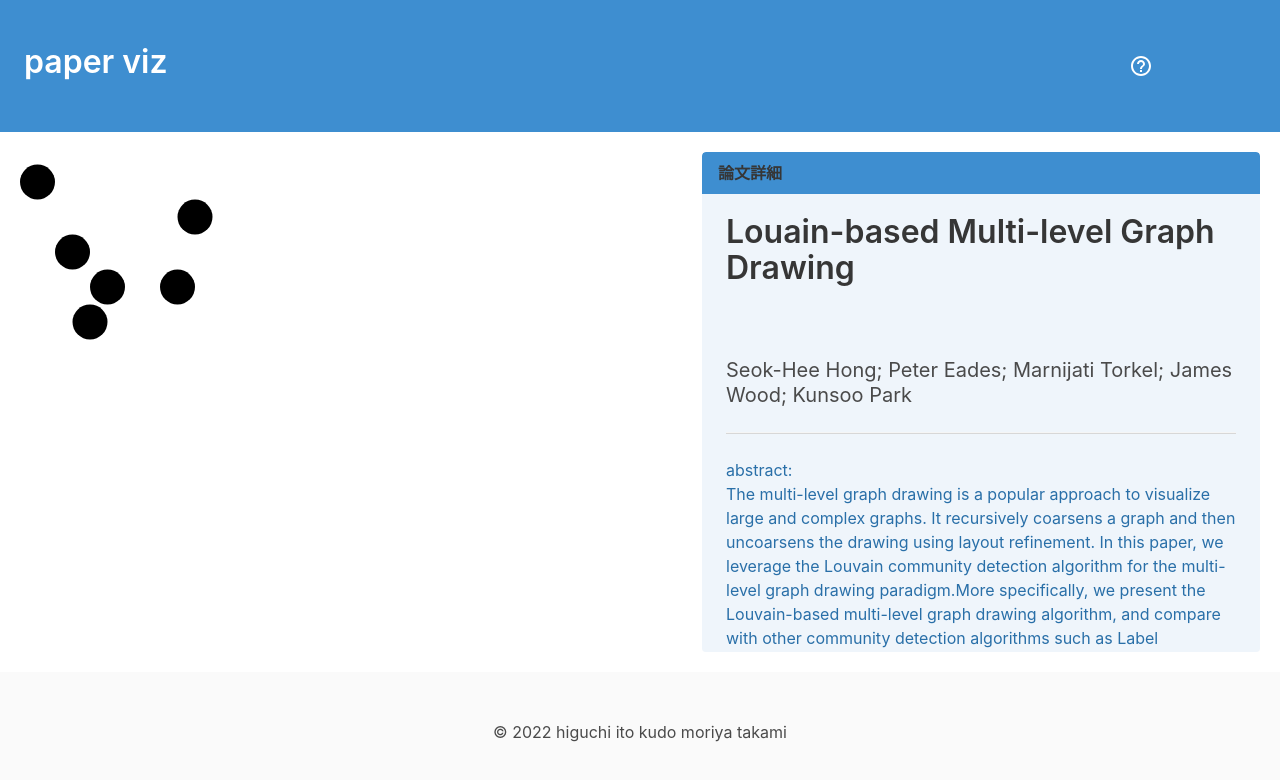
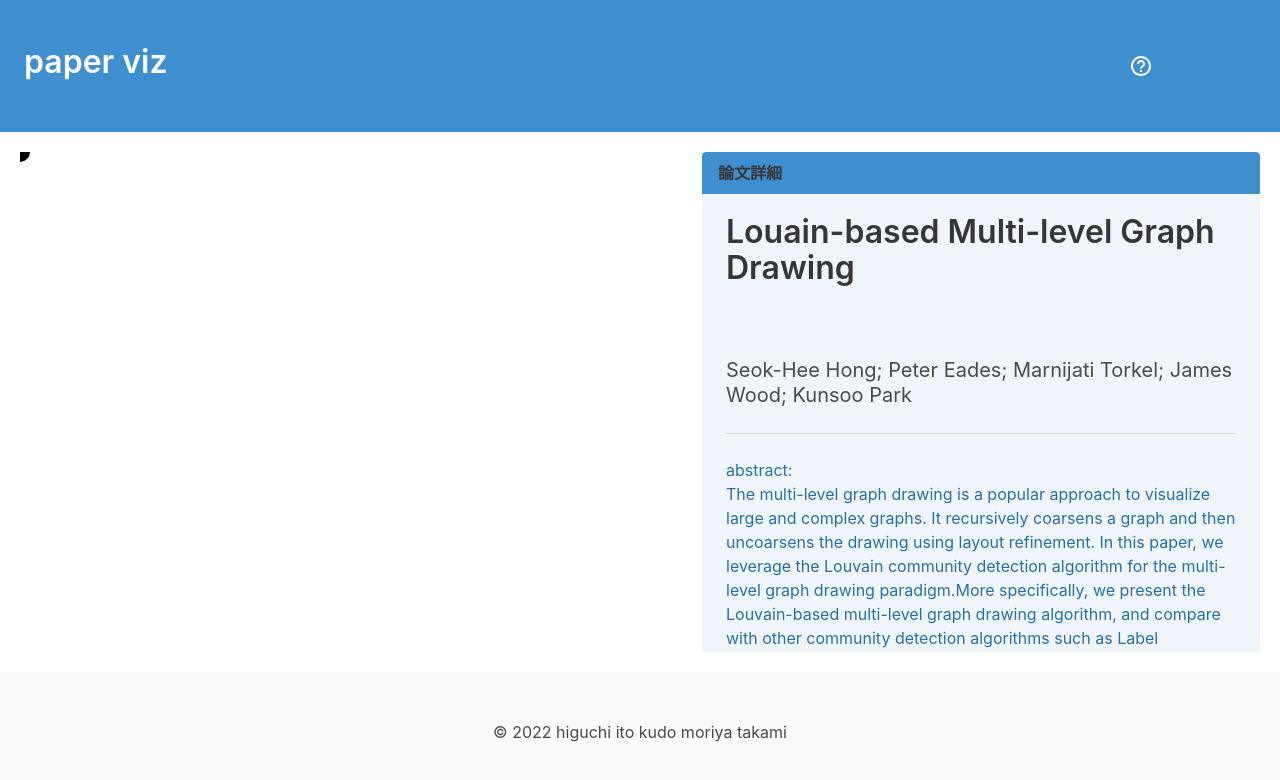
Before and after one commit to vdslab/papers_vis, a React (Vite) app: page /network in a window 1280 px wide. Shown: the top 780 px of the page. Built offline with nearby package versions, Linux system fonts and the light colour scheme.

Commit message:
add networkgraph component

```diff
--- /dev/null
+++ b/src/components/NetworkGraph.jsx
@@ -0,0 +1,39 @@
+import { useEffect, useState,useRef } from "react";
+import * as d3 from 'd3';
+import { forceRadial } from "d3";
+
+const ZoomableSVG= ({ children, width, height }) => {
+    //console.log("ZoomableSVG");
+    const svgRef = useRef();
+    const [k, setK] = useState(0.1);
+    const [x, setX] = useState(width/4);
+    const [y, setY] = useState(height/8);
+    useEffect(() => {
+      const zoom = d3.zoom().on("zoom", (event) => {
+        const { x, y, k } = event.transform;
+        setK(k);
+        setX(x);
+        setY(y);
+      });
+      d3.select(svgRef.current).call(zoom);
+    }, []);
+    return (
+      <svg ref={svgRef} width={width} height={height}
+      className="graph has-background-white"
+      style={{marginLeft: "auto", marginRight: "auto" }}
+      viewBox={`0 0 ${width} ${height}`}>
+        <g transform={`translate(${x},${y})scale(${k})`}>{children}</g>
+      </svg>
+    );
+  }
+
+const NetworkGraph = () => {
+    return(
+    <svg viewBox="0 0 350 200" width = "350" height = "200">
+        <g>
+            <circle cx="0" cy="0" r="10"/>
+        </g>
+    </svg>);
+}
+
+export default NetworkGraph;
--- a/src/pages/network.jsx
+++ b/src/pages/network.jsx
@@ -1,19 +1,13 @@
 import Divider from '@mui/material/Divider';
 import { TabScrollButton } from '@mui/material';
+import  NetworkGraph  from '../components/NetworkGraph';
 
 const Network = () => {
     return(
         <section style={{display:'flex', margin: '20px'}}>
 
             <div style={{width:'55%'}}>
-                <svg viewBox="0 0 200 100" width = "350" height = "200">
-                    <circle cx="10" cy="10" r="10"/>
-                    <circle cx="30" cy="50" r="10"/>
-                    <circle cx="50" cy="70" r="10"/>
-                    <circle cx="40" cy="90" r="10"/>
-                    <circle cx="90" cy="70" r="10"/>
-                    <circle cx="100" cy="30" r="10"/>
-                </svg>
+                <NetworkGraph/>
             </div>
 
 
```
